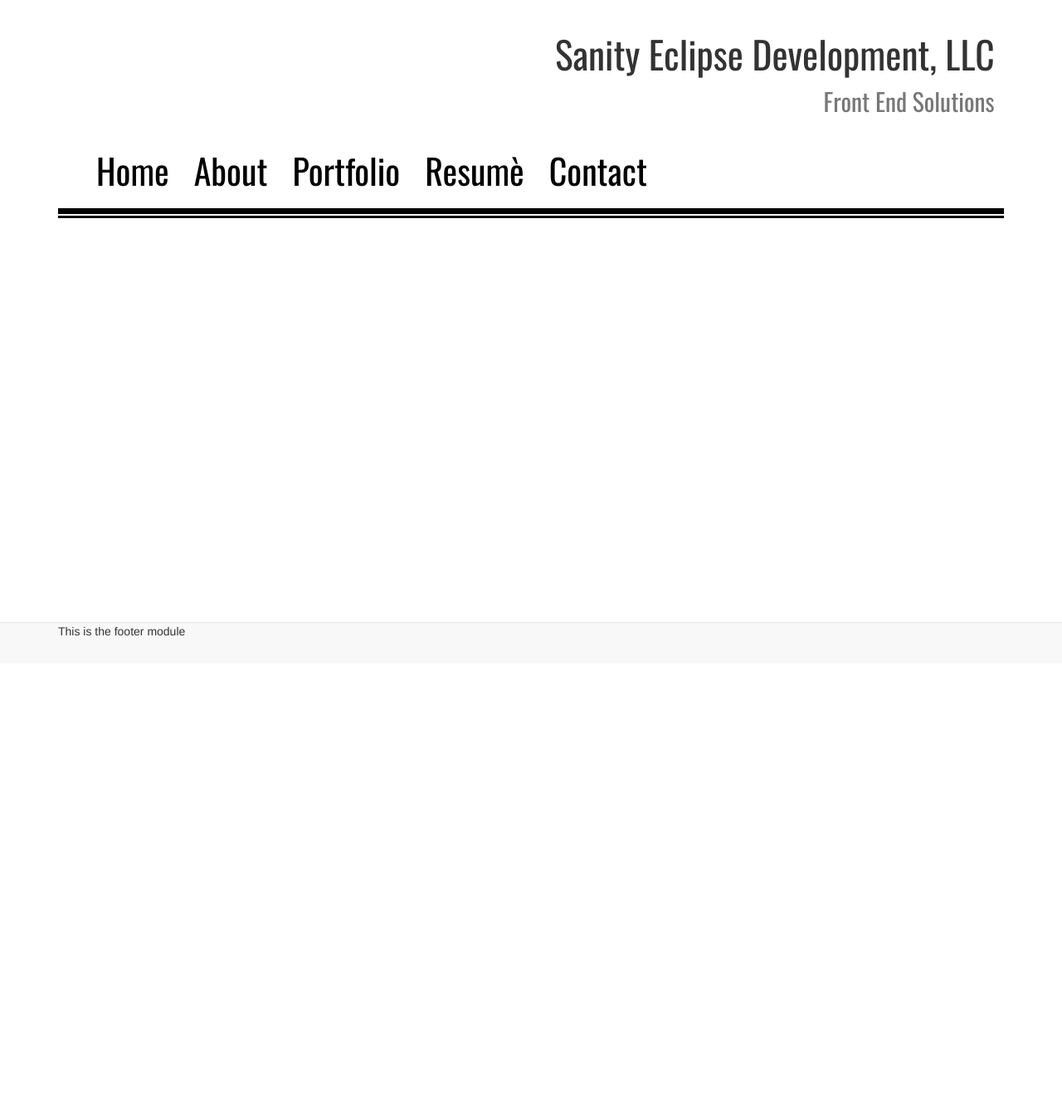
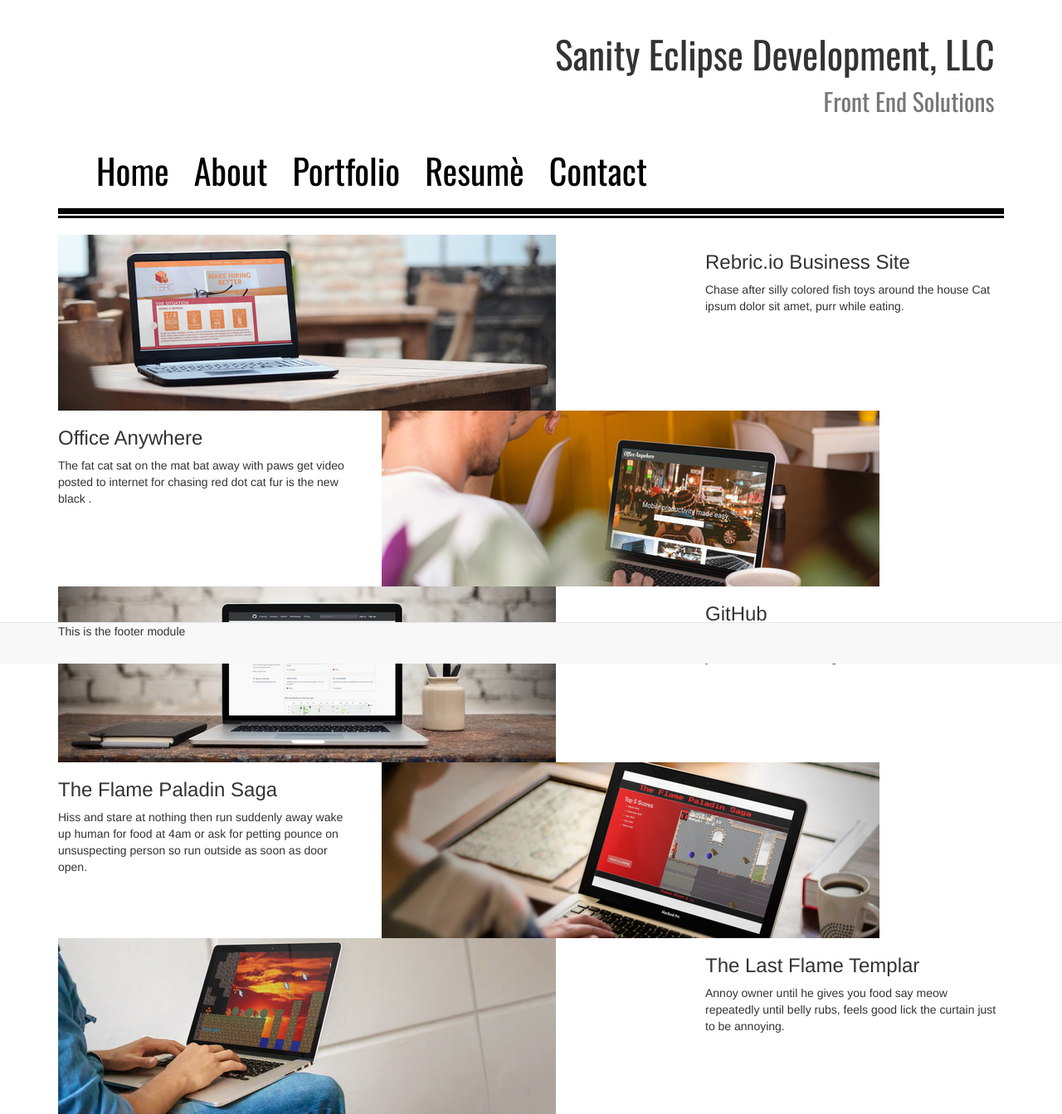
Before and after one commit to SanityEclipse/SED-business-site, an Angular app: page /portfolio in a window 1280 px wide. Shown: the whole page at 83% size. Before the commit the page ends 800 px from the top, so only its background shows below. Built offline with nearby package versions, Linux system fonts and the light colour scheme.

Commit message:
Added images to portfolio view. Added filler text to description panels.

```diff
--- a/src/app/portfolio/portfolio.component.html
+++ b/src/app/portfolio/portfolio.component.html
@@ -1,22 +1,60 @@
-<div style="row">
-  <div style="col-md-8">
-    <img src=/>
+  <div class="row">
+    <div class="col-md-8">
+      <img class="img-responsive" src="../assets/images/rebric_laptop.jpg"/>
+    </div>
+    <div class="col-md-4">
+      <h3>Rebric.io Business Site</h3>
+      <p>
+        Chase after silly colored fish toys around the house
+        Cat ipsum dolor sit amet, purr while eating.
+      </p>
+    </div>
   </div>
-  <div style="col-md-4"></div>
-</div>
-<div style="row">
-  <div style="col-md-4"></div>
-  <div style="col-md-8"></div>
-</div>
-<div style="row">
-  <div style="col-md-8"></div>
-  <div style="col-md-4"></div>
-</div>
-<div style="row">
-  <div style="col-md-4"></div>
-  <div style="col-md-8"></div>
-</div>
-<div style="row">
-  <div style="col-md-8"></div>
-  <div style="col-md-4"></div>
-</div>
+
+  <div class="row">
+    <div class="col-md-4">
+      <h3>Office Anywhere</h3>
+      <p>
+        The fat cat sat on the mat bat away with paws get video posted to internet for chasing red dot cat fur is the new black .
+      </p>
+    </div>
+    <div class="col-md-8">
+      <img class="img-responsive" src="../assets/images/office_anywhere.jpg"/>
+    </div>
+  </div>
+
+  <div class="row">
+    <div class="col-md-8">
+      <img class="img-responsive" src="../assets/images/github_laptop.jpg"/>
+    </div>
+    <div class="col-md-4">
+      <h3>GitHub</h3>
+      <p>
+        Claws in your leg kitty poochy, roll on the floor purring your whiskers off i like big cats and i can not lie.
+      </p>
+    </div>
+  </div>
+
+  <div class="row">
+    <div class="col-md-4">
+      <h3>The Flame Paladin Saga</h3>
+      <p>
+        Hiss and stare at nothing then run suddenly away wake up human for food at 4am or ask for petting pounce on unsuspecting person so run outside as soon as door open.
+      </p>
+    </div>
+    <div class="col-md-8">
+      <img class="img-responsive" src="../assets/images/flame_paladin.jpg"/>
+    </div>
+  </div>
+
+  <div class="row">
+    <div class="col-md-8">
+      <img class="img-responsive" src="../assets/images/old_flame_paladin.jpg"/>
+    </div>
+    <div class="col-md-4">
+      <h3>The Last Flame Templar</h3>
+      <p>
+        Annoy owner until he gives you food say meow repeatedly until belly rubs, feels good lick the curtain just to be annoying.
+      </p>
+    </div>
+  </div>
```
